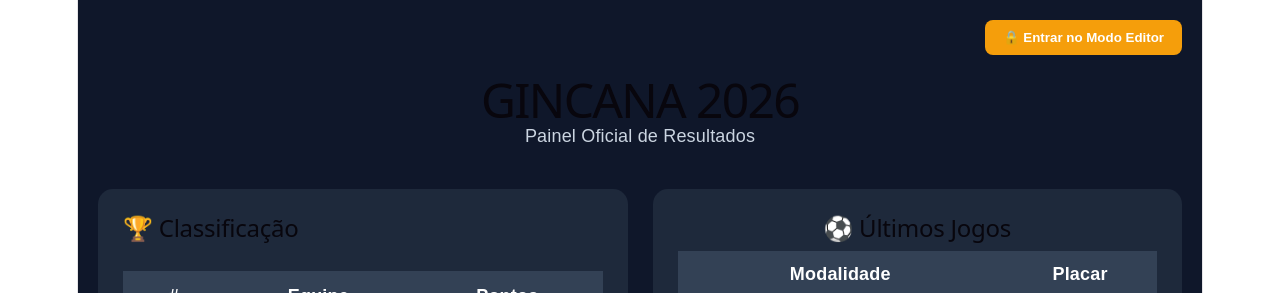
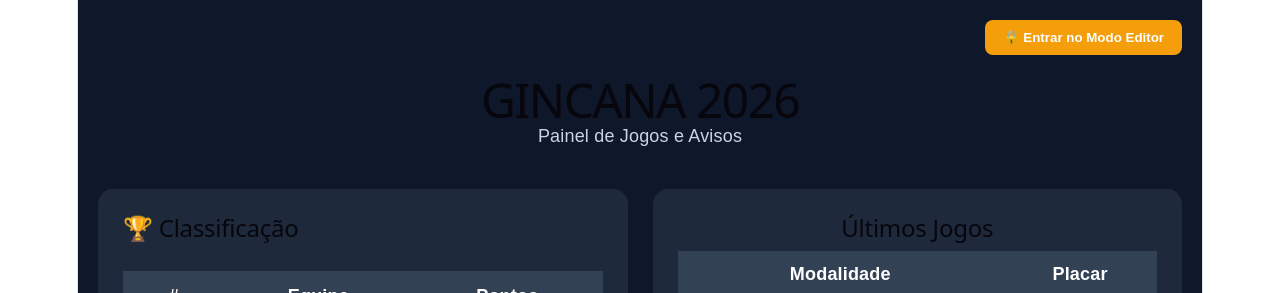
Before and after one commit to bergamotabristot/gincana-site, a React (Vite) app: page / in a window 1280 px wide. Shown: the top 293 px of the page. Built offline with nearby package versions, Linux system fonts and the light colour scheme; no server answers; the database is empty.

Commit message:
text change

```diff
--- a/src/App.jsx
+++ b/src/App.jsx
@@ -157,7 +157,7 @@ export default function GincanaSite() {
         </div>
 
         <h1 style={{ textAlign: 'center', fontSize: '48px', marginBottom: '10px' }}>GINCANA 2026</h1>
-        <p style={{ textAlign: 'center', color: '#cbd5e1', marginBottom: '40px' }}>Painel Oficial de Resultados</p>
+        <p style={{ textAlign: 'center', color: '#cbd5e1', marginBottom: '40px' }}>Painel de Jogos e Avisos</p>
 
         <div style={{ display: 'grid', gridTemplateColumns: 'repeat(auto-fit, minmax(300px, 1fr))', gap: '25px' }}>
 
@@ -195,7 +195,7 @@ export default function GincanaSite() {
 
           {/* Jogos Atuais */}
           <div style={cardStyle}>
-            <h2>⚽ Últimos Jogos</h2>
+            <h2> Últimos Jogos</h2>
             <table style={{ width: '100%', borderCollapse: 'collapse' }}>
               <thead>
                 <tr style={{ background: '#334155' }}>
```
